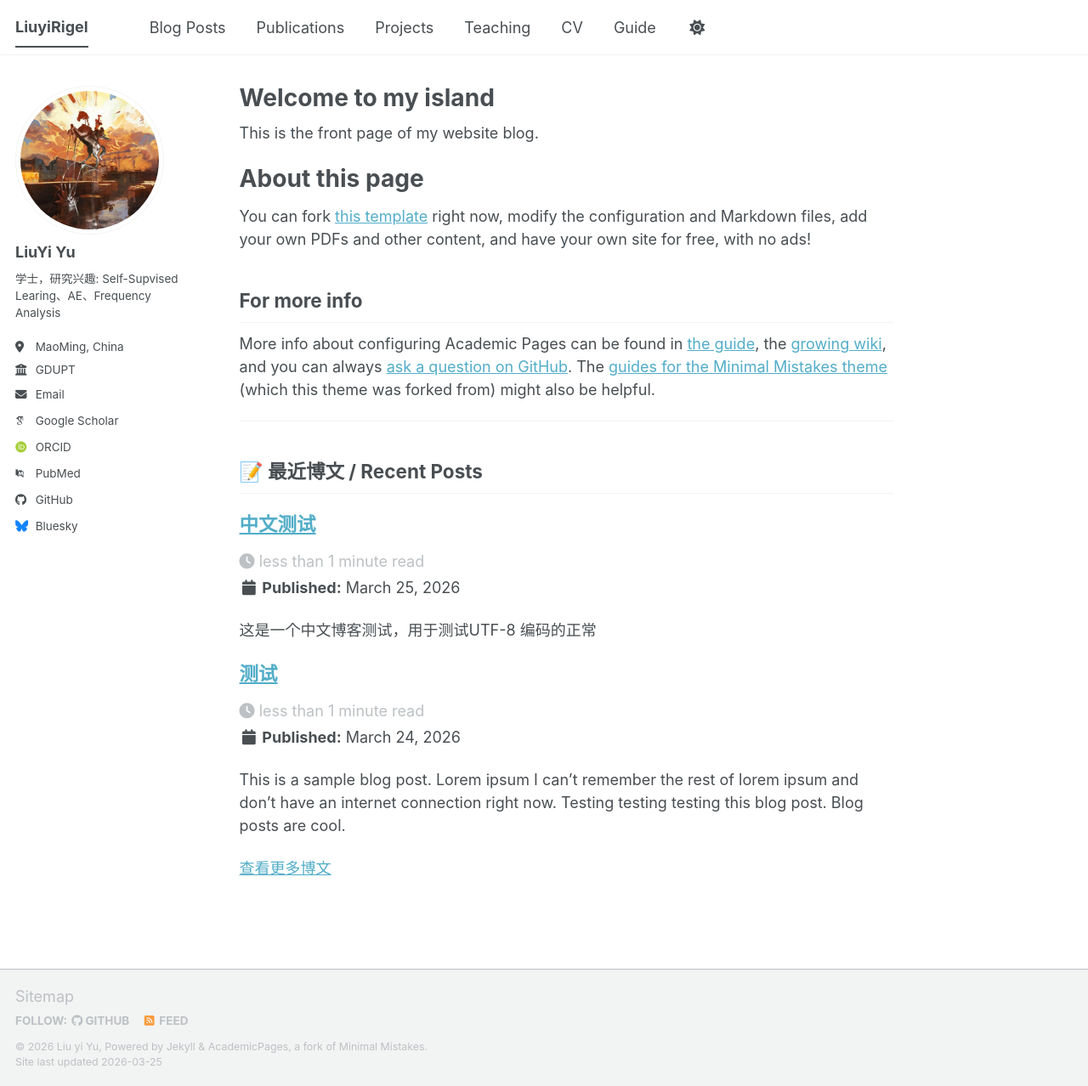
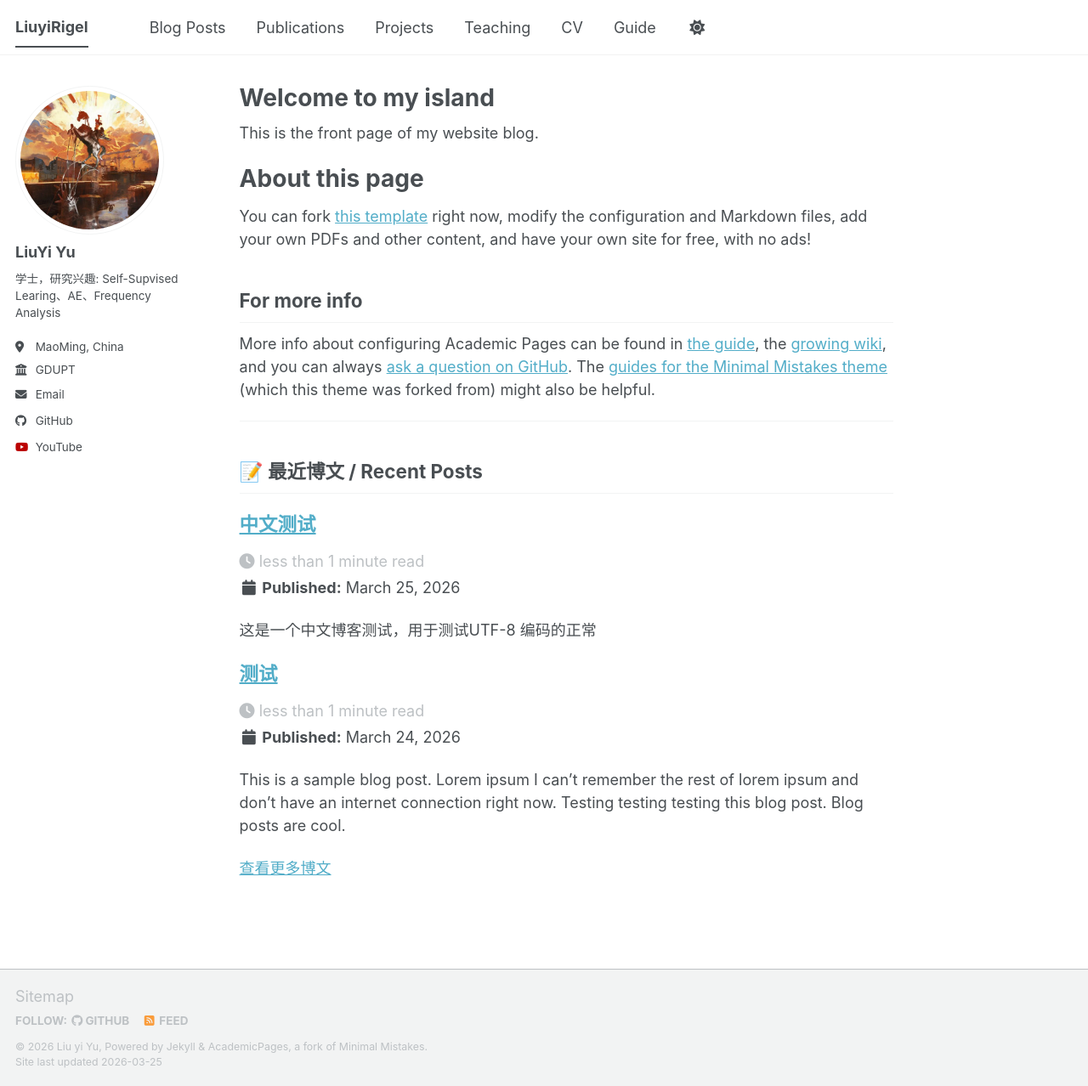
Before and after one commit to LiuyiRigel/LiuyiRigel.github.io, a Jekyll site: the page built from _pages/about.md, in a window 1280 px wide and 1278 px high. Shown: the whole window at 85% size. Built offline with Jekyll 4.4.1, drawn with Linux system fonts in a browser that asks for light colours; some web fonts are replaced; a script bundle is joined from its source files by our own code; library files that are not in the unit come from our copies; some of the changed lines change nothing that is shown.

Commit message:
modified:   _config.yml

```diff
--- a/_config.yml
+++ b/_config.yml
@@ -35,16 +35,17 @@ author:
   # Academic websites
   academia         : # URL
   arxiv            : # URL - Update with the correct link to your profile
-  googlescholar    : "https://scholar.google.com/citations?user=PS_CX0AAAAAJ"
+  #googlescholar    : "https://scholar.google.com/citations?user=PS_CX0AAAAAJ"
   inspire-hep      : # URL
   impactstory      : # URL
-  orcid            : "https://orcid.org/yourorcidurl"
+  #orcid            : "https://orcid.org/yourorcidurl"
   semantic         : # URL
   ssrn             : # URL
-  pubmed           : "https://www.ncbi.nlm.nih.gov/pubmed/?term=john+snow"
+  #pubmed           : "https://www.ncbi.nlm.nih.gov/pubmed/?term=john+snow"
   researchgate     : # URL
   scopus           : # URL
   zotero           : # URL
+  bilibili         : "https://space.bilibili.com/284858925?spm_id_from=333.1007.0.0"
 
 
   # Repositories and software development
@@ -57,7 +58,7 @@ author:
 
   # Social media
   artstation       : # Username
-  bluesky          : "bsky.app" # Replace this with you Bluesky username
+  #bluesky          : "bsky.app" # Replace this with you Bluesky username
   facebook         : # Username
   flickr           : # Username
   foursquare       : # Username
@@ -79,7 +80,7 @@ author:
   weibo            : # Username
   wikipedia        : # Username
   xing             : # Username
-  youtube          : # Username
+  youtube          : "https://www.youtube.com/@garyalen8192" # Username
   zhihu            : # Username
 
 # Publication Category - The following the list of publication categories and their headings
```
